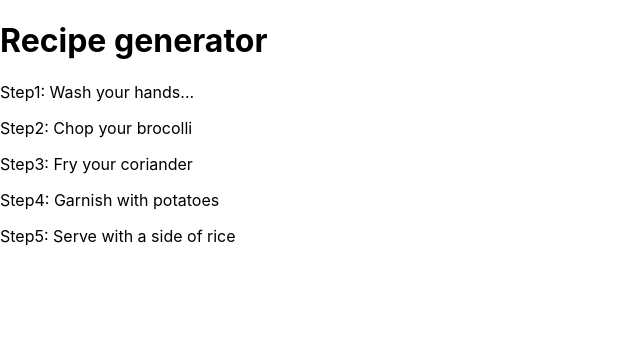
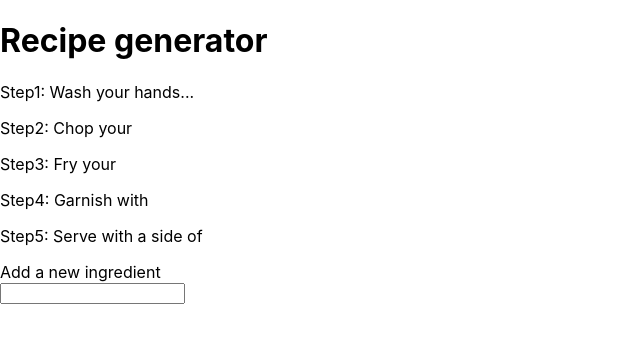
Before and after one commit to josh-cook/recipe-generator, a React (Create React App) app: page / in a window 1280 px wide. Shown: the top 342 px of the page, without its empty margins (0-640 px from the left). Built offline with nearby package versions, Linux system fonts and the light colour scheme.

Commit message:
Add user ingredients compenent and function

```diff
--- a/src/App.js
+++ b/src/App.js
@@ -1,20 +1,21 @@
 import React, { PureComponent } from "react";
 import "./App.css";
 import Recipe from "./Components/Recipe";
+import IngredientsInput from "./Components/IngredientsInput";
 
 class App extends PureComponent {
   state = {
     baseIngredients: ["olive oil", "salt", "pepper", "onions"],
-    ingredients: [
-      "chicken",
-      "potatoes",
-      "rice",
-      "lamb",
-      "brocolli",
-      "turmeric",
-      "cumin",
-      "coriander"
-    ]
+    ingredients: []
+  };
+
+  submitIngredient = event => {
+    if (event.key === "Enter") {
+      const ingredientToAdd = event.target.value;
+      this.setState(previousState => {
+        return { ingredients: [...previousState.ingredients, ingredientToAdd] };
+      });
+    }
   };
 
   render = () => {
@@ -25,6 +26,7 @@ class App extends PureComponent {
           ingredients={this.state.ingredients}
           baseIngredients={this.state.baseIngredients}
         />
+        <IngredientsInput submit={this.submitIngredient} />
       </div>
     );
   };
--- /dev/null
+++ b/src/Components/IngredientsInput.jsx
@@ -0,0 +1,13 @@
+import React from "react";
+
+export default function IngredientsInput(props) {
+  return (
+    <div>
+      <label>
+        Add a new ingredient
+        <br />
+        <input onKeyDown={props.submit}></input>
+      </label>
+    </div>
+  );
+}
```
